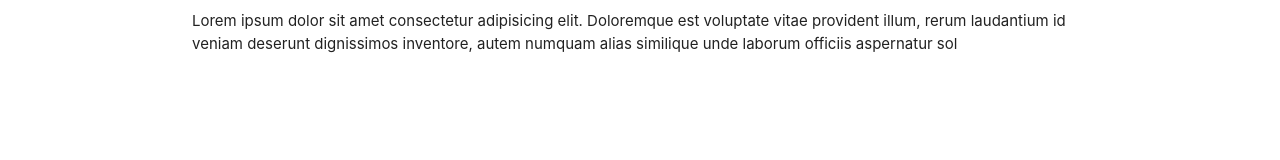
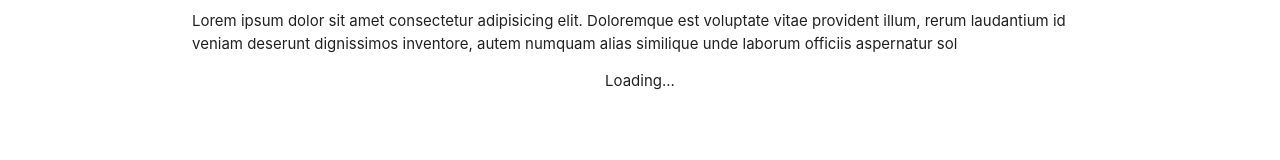
Before and after one commit to muscaiu/post-app-for-ci, a React (Create React App) app: page /about in a window 1280 px wide. Shown: the part 129-289 px from the top of the page. Built offline with nearby package versions, Linux system fonts and the light colour scheme; no server answers.

Commit message:
showing individual post on click by id

```diff
--- a/src/App.js
+++ b/src/App.js
@@ -5,6 +5,7 @@
 import Home from './components//Home';
 import About from './components/About';
 import Contact from './components/Contact';
+import Post from './components/Post';
 
 class App extends Component {
   render() {
@@ -15,6 +16,7 @@
           <Route exact path="/" component={Home} />
           <Route path="/about" component={About} />
           <Route path="/contact" component={Contact} />
+          <Route path="/:post_id" component={Post} />
         </div>
       </BrowserRouter >
     );
--- a/src/components/Home.js
+++ b/src/components/Home.js
@@ -1,5 +1,6 @@
 import React, { Component } from 'react'
 import axios from 'axios';
+import { Link } from 'react-router-dom';
 
 class Home extends Component {
   state = {
@@ -18,10 +19,12 @@
         return (
           <div className="post card" key={post.id}>
             <div className="card-contenet">
-              <span className="card-title">{post.title}</span>
+              <Link to={'/' + post.id}>
+                <span className="card-title">{post.title}</span>
+              </Link>
               <p>{post.body}</p>
             </div>
-          </div>
+          </div >
         )
       })
     ) : (
--- /dev/null
+++ b/src/components/Post.js
@@ -0,0 +1,35 @@
+import React, { Component } from 'react'
+import axios from 'axios';
+
+class Post extends Component {
+  state = {
+    post: null
+  }
+
+  componentDidMount() {
+    console.log(this.props)
+    let id = this.props.match.params.post_id;
+    axios.get('https://jsonplaceholder.typicode.com/posts/' + id)
+      .then(res => {
+        this.setState({ post: res.data })
+      })
+  }
+
+  render() {
+    const post = this.state.post ? (
+      <div className="post">
+        <h4 className="center">{this.state.post.title}</h4>
+        <p>{this.state.post.body}</p>
+      </div>
+    ) : (
+        <div className="center">Loading...</div>
+      )
+    return (
+      <div className="container">
+        {post}
+      </div>
+    )
+  }
+}
+
+export default Post;
```
